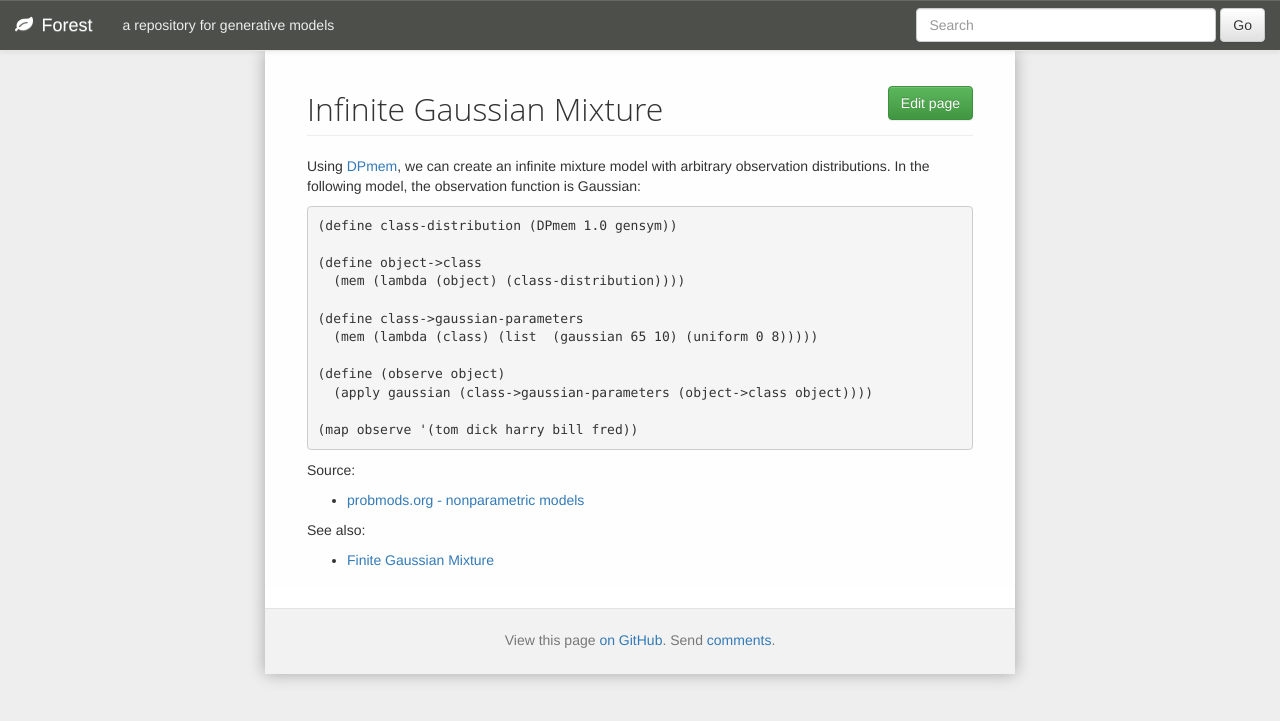
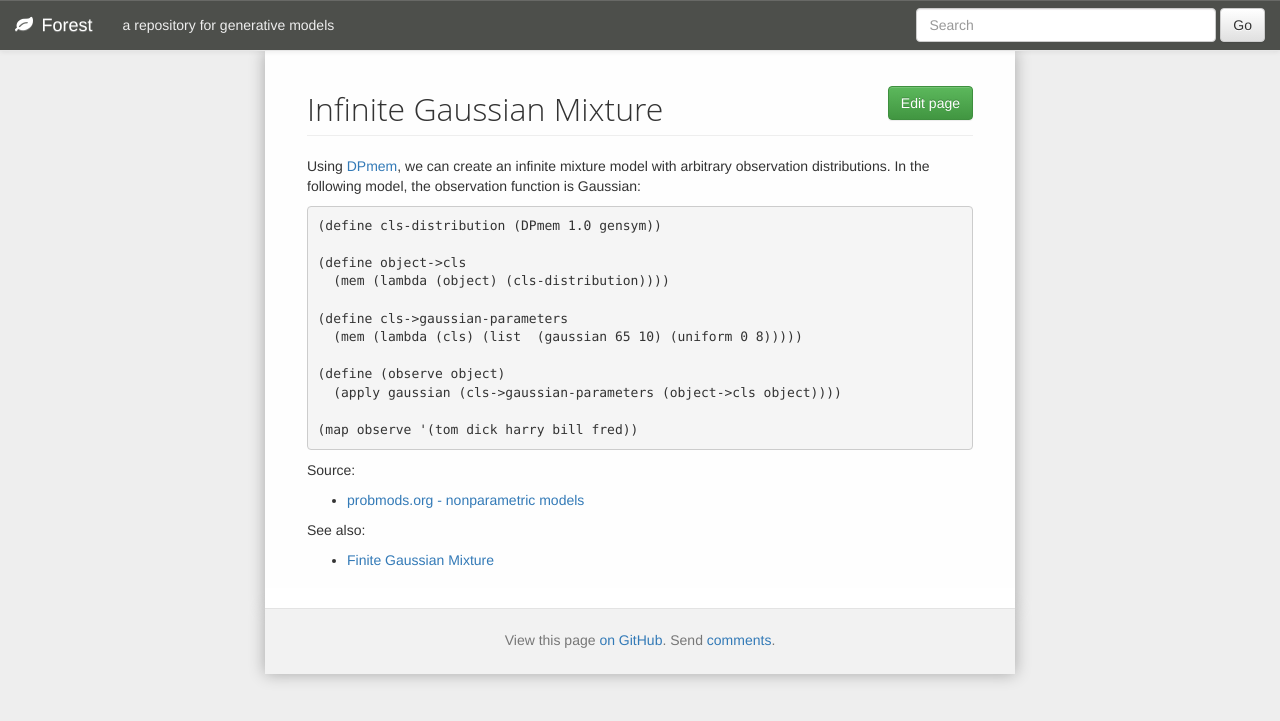
Before and after one commit to forestdb/forestdb.org, a Jekyll site: the page built from models/infinite-gaussian-mixture.md, in a window 1280 px wide. Shown: the top 721 px of the page. Built offline with Jekyll 4.4.1, drawn with Linux system fonts in a browser that asks for light colours; nearby versions of some CDN libraries; a script that is not in the unit is left out.

Commit message:
Update infinite-gaussian-mixture.md

```diff
--- a/models/infinite-gaussian-mixture.md
+++ b/models/infinite-gaussian-mixture.md
@@ -8,16 +8,16 @@ model-tags: mem, nonparametrics, mixture, gaussian
 
 Using [DPmem](/models/dpmem.html), we can create an infinite mixture model with arbitrary observation distributions. In the following model, the observation function is Gaussian:
 
-    (define class-distribution (DPmem 1.0 gensym))
+    (define cls-distribution (DPmem 1.0 gensym))
 
-    (define object->class
-      (mem (lambda (object) (class-distribution))))
+    (define object->cls
+      (mem (lambda (object) (cls-distribution))))
 
-    (define class->gaussian-parameters
-      (mem (lambda (class) (list  (gaussian 65 10) (uniform 0 8)))))
+    (define cls->gaussian-parameters
+      (mem (lambda (cls) (list  (gaussian 65 10) (uniform 0 8)))))
 
     (define (observe object)
-      (apply gaussian (class->gaussian-parameters (object->class object))))
+      (apply gaussian (cls->gaussian-parameters (object->cls object))))
 
     (map observe '(tom dick harry bill fred))
 
```
